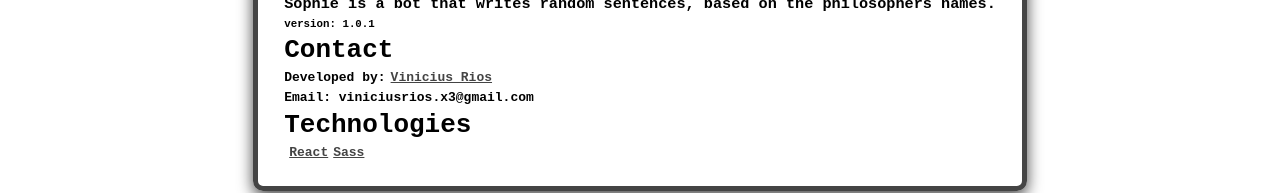
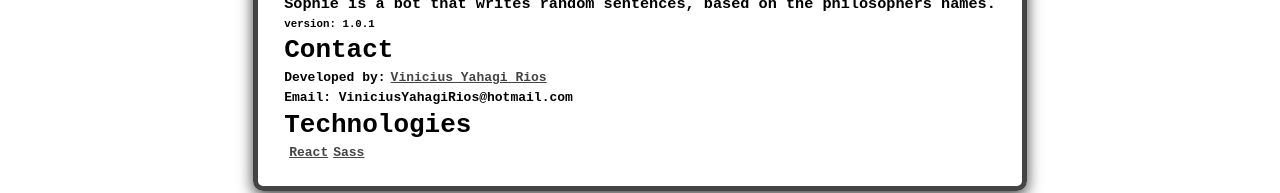
Before and after one commit to ViniciusRiosYahagi/bot_shopie, a React (Vite) app: page /about in a window 1280 px wide. Shown: the part 350-543 px from the top of the page. Built offline with nearby package versions, Linux system fonts and the light colour scheme.

Commit message:
Update About.jsx

```diff
--- a/src/pages/About.jsx
+++ b/src/pages/About.jsx
@@ -20,10 +20,10 @@ export default function About() {
                     target="_blank"
                     rel="noreferrer"
                     >
-                     Vinicius Rios
+                     Vinicius Yahagi Rios
                     </a>
                     </h4>
-                    <h4>Email: viniciusrios.x3@gmail.com</h4>
+                    <h4>Email: ViniciusYahagiRios@hotmail.com</h4>
                     <h1>Technologies</h1>
                     <h4>
                     <Link to="https://react.dev" target="_blank">React</Link>
```
